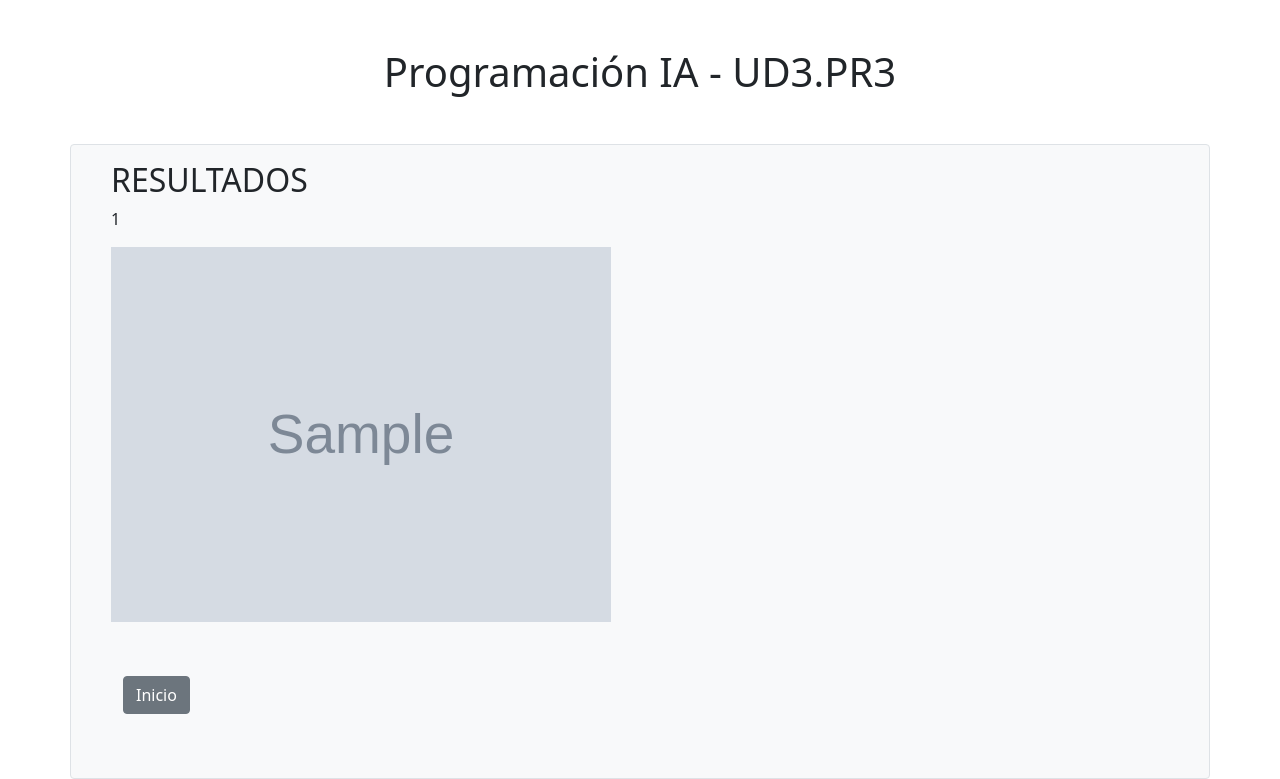
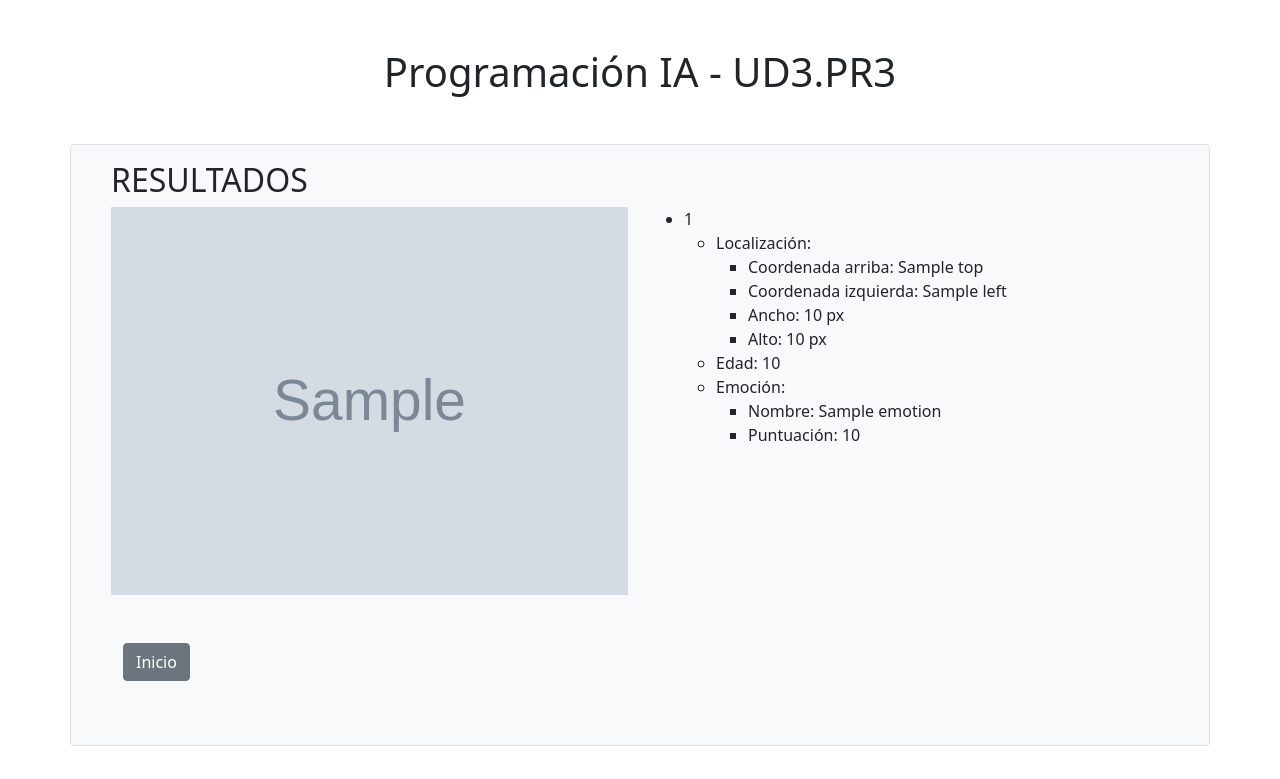
Before and after one commit to kevincerro/ud3-pr3-crk, a Flask app: template templates/results.html in a window 1280 px wide. Shown: the part 56-835 px from the top of the page. After the commit the page ends 802 px from the top, so only its background shows below. Run offline with Flask 2, Linux system fonts and the light colour scheme; the template is opened without the code that fills it: most values are stand-ins (such as "Sample title", 1, 10 or a date in 2020); grey boxes marked "Sample" are stand-in pictures; some libraries are stand-ins or nearby versions.

Commit message:
Show location, age and emotion

```diff
--- a/templates/results.html
+++ b/templates/results.html
@@ -5,29 +5,35 @@
 
         <h2 >RESULTADOS</h2>
 
-        {% for face in faces %}
-            <p>{{ face.face_id }}</p>
-        {% endfor %}
+        <div class="row">
+            <div class="col-md-6">
+                <img width="100%" src="{{ image_url }}">
+            </div>
 
-        <canvas id="canvas" width="500"></canvas>
-        <script>
-            window.onload = function() {
-                let canvas = document.getElementById('canvas');
-                let context = canvas.getContext('2d');
-
-                drawImage(canvas, context);
-            };
-
-            function drawImage(canvas, context) {
-                let image = new Image();
-                image.onload = function() {
-                   let ratio = this.height / this.width;
-                   canvas.height = canvas.width * ratio;
-                   context.drawImage(this, 0, 0, canvas.width, canvas.height);
-                };
-                image.src = '{{ image_url }}';
-            }
-        </script>
+            <div class="col-md-6">
+                <ul>
+                    {% for face in faces %}
+                        <li>{{ face.face_id }}</li>
+                        <ul>
+                            {% set rect = face.face_rectangle %}
+                            <li>Localización:</li>
+                            <ul>
+                                <li>Coordenada arriba: {{ rect.top }}</li>
+                                <li>Coordenada izquierda: {{ rect.left }}</li>
+                                <li>Ancho: {{ rect.width }} px</li>
+                                <li>Alto: {{ rect.height }} px</li>
+                            </ul>
+                            <li>Edad: {{ face.face_attributes.age }}</li>
+                            <li>Emoción:</li>
+                            <ul>
+                                <li>Nombre: {{ face.emotion.name }}</li>
+                                <li>Puntuación: {{ face.emotion.score }}</li>
+                            </ul>
+                        </ul>
+                    {% endfor %}
+                </ul>
+            </div>
+        </div>
     </div>
 
 
```
Also changed, not shown: services/face_service.py (+34 -2 lines), README.md.
